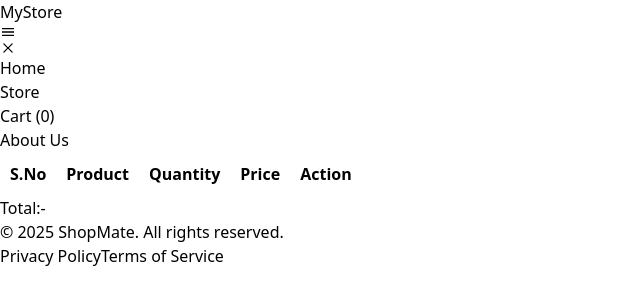
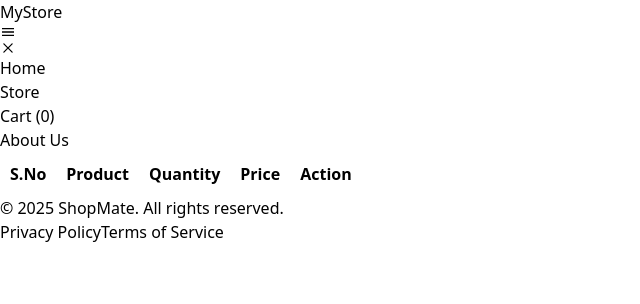
Before and after one commit to ravindrasingh777/Product-Listing-Website-, a React (Vite) app: page /cart in a window 1280 px wide. Shown: the top 304 px of the page, without its empty margins (0-640 px from the left). Built offline with nearby package versions, Linux system fonts and the light colour scheme.

Commit message:
newcommit

```diff
--- a/src/Pages/Cart.jsx
+++ b/src/Pages/Cart.jsx
@@ -49,9 +49,7 @@ const Cart = () => {
           </tbody>
         </table>
 
-        <h1 className="my-4 text-xl p-3 bg-green-400 w-full">
-          Total:-
-        </h1>
+
       </div>
     </>
   );
```
